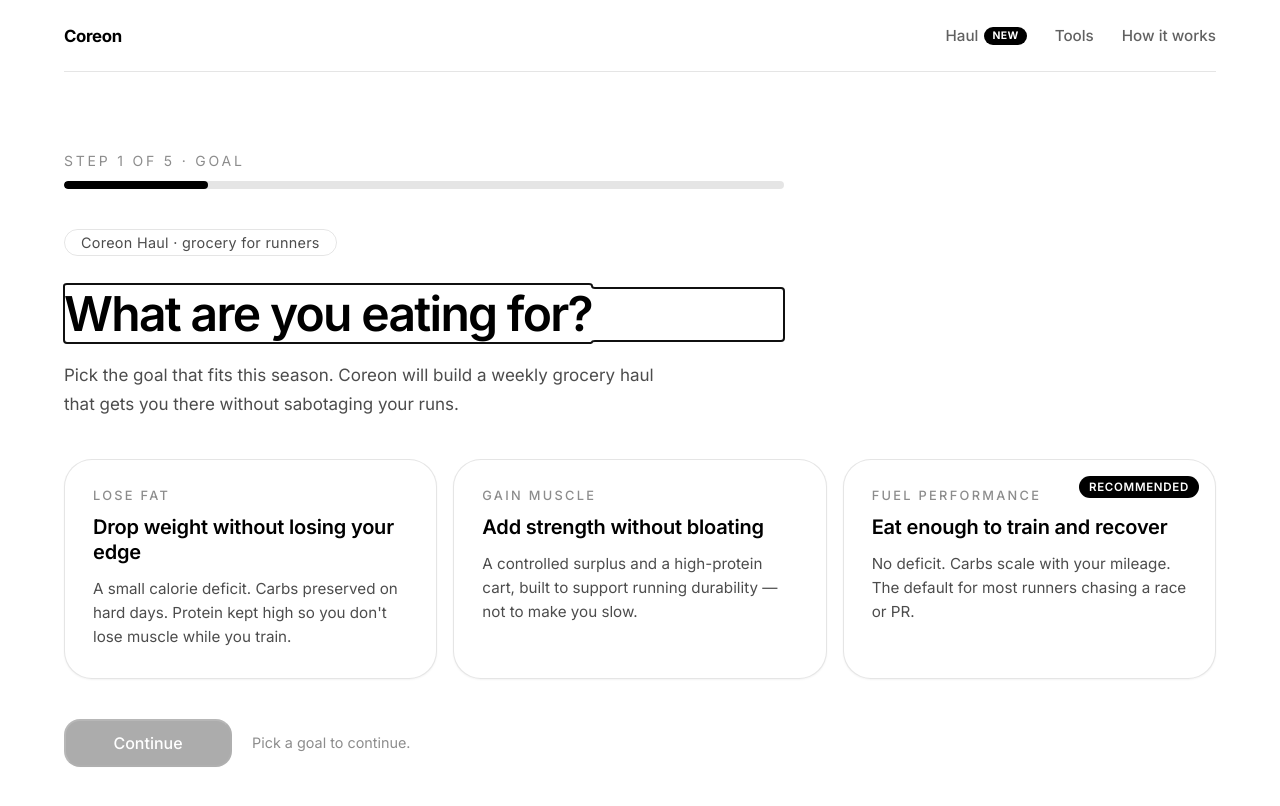
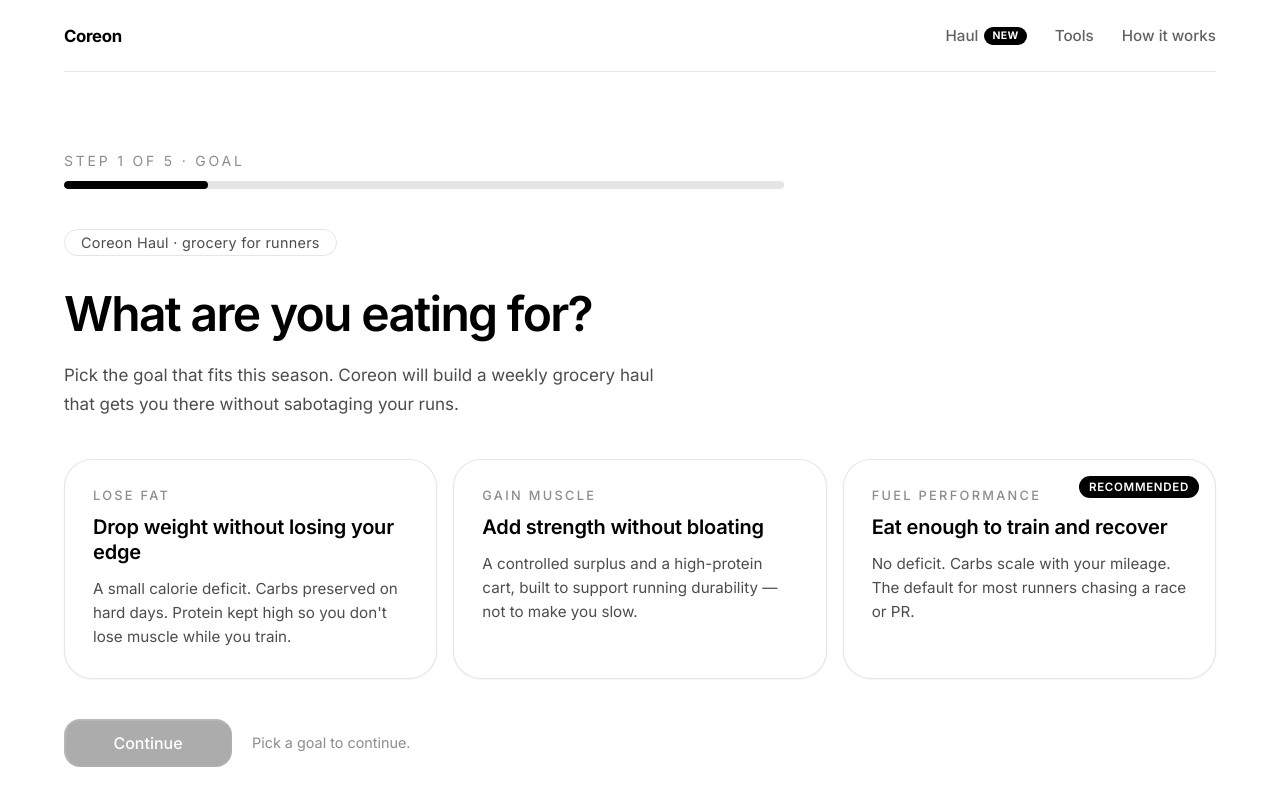
Before and after one commit to zachyangme-netizen/coreon-website, a website: page haul.html in a window 1280 px wide. Drawn offline with Linux system fonts and the light colour scheme.

Commit message:
Suppress focus ring on programmatically-focused step headings

```diff
--- a/styles.css
+++ b/styles.css
@@ -1155,6 +1155,15 @@ p {
   font-weight: 600;
   line-height: 1.1;
   letter-spacing: -0.035em;
+}
+
+/* Headings get programmatic focus on step changes (so screen readers
+   announce the new section). Suppress the visible focus ring — keyboard
+   users can't tab here (tabindex="-1"). */
+.haul-step h1:focus,
+.haul-step h2:focus,
+.haul-placeholder h2:focus {
+  outline: none;
 }
 
 .haul-intro p {
```
